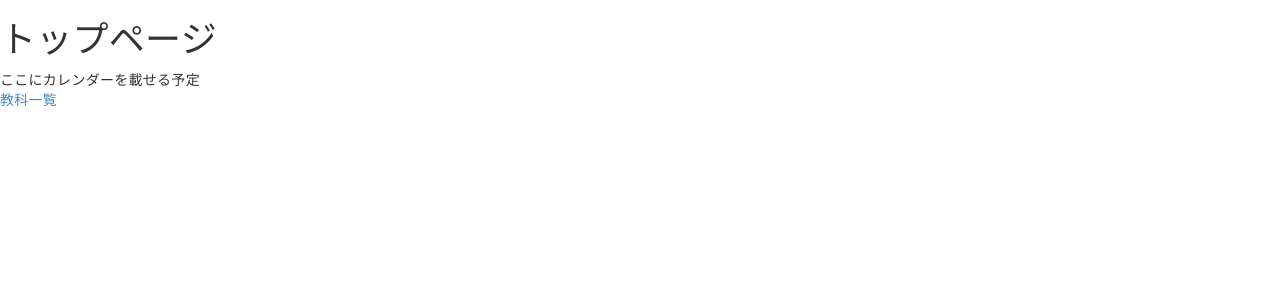
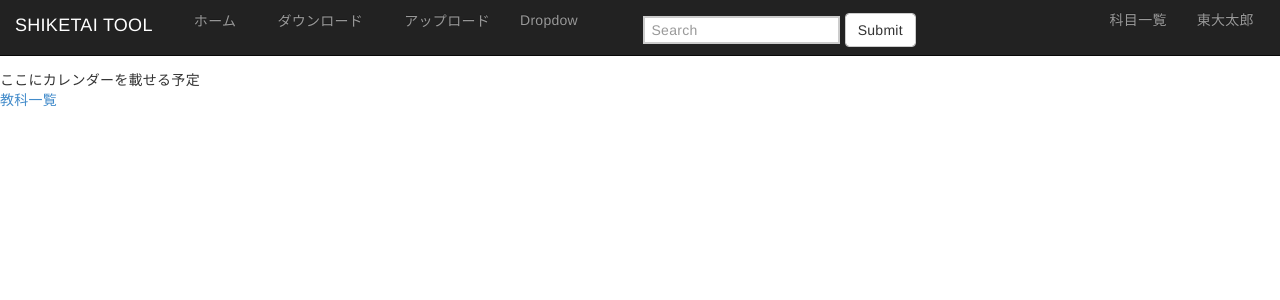
Before and after one commit to massaru129/group_2_repository, a Rails app: page / in a window 1280 px wide. Shown: the top 300 px of the page. Run offline with Rails 7, Linux system fonts and the light colour scheme; style sheets or scripts are compiled from the project's sources; parts of the project's set-up code (start-up, migrations or seed data) failed here and were passed over; some libraries are stand-ins or nearby versions; some web fonts are replaced.

Commit message:
メニューバーの作成 #17

```diff
--- a/shiketai_tool/app/views/layouts/application.html.erb
+++ b/shiketai_tool/app/views/layouts/application.html.erb
@@ -3,11 +3,66 @@
 <head>
   <title>ShiketaiTool</title>
   <%= stylesheet_link_tag    'application', media: 'all', 'data-turbolinks-track' => true %>
+  <link href="//netdna.bootstrapcdn.com/bootstrap/3.0.0/css/bootstrap-glyphicons.css" rel="stylesheet">
   <%= javascript_include_tag 'application', 'data-turbolinks-track' => true %>
   <%= csrf_meta_tags %>
 </head>
 <body>
 
+<nav class="navbar navbar-fixed-top navbar-inverse" role="navigation">
+  <div class="container-fluid">
+    <!-- Brand and toggle get grouped for better mobile display -->
+      <div class="navbar-header">
+        <button type="button" class="navbar-toggle" data-toggle="collapse" data-target="#bs-example-navbar-collapse-1">
+        	<span class="sr-only">Toggle navigation</span>
+		<span class="icon-bar"></span>
+		<span class="icon-bar"></span>
+		<span class="icon-bar"></span>
+	</button>
+	<a class="navbar-brand" href="#">SHIKETAI TOOL</a>
+      </div>
+	    <!-- Collect the nav links, forms, and other content for toggling -->
+      	<div class="collapse navbar-collapse" id="bs-example-navbar-collapse-1">
+      <ul class="nav navbar-nav">
+      　<li><a href="#"><i class="glyphicon glyphicon-home">ホーム</i></a></li>
+	<li><a href="#"><i class="glyphicon glyphicon-circle-arrow-down">ダウンロード</i></a></li>
+        <li><a href="#"><i class="glyphicon glyphicon-circle-arrow-up">アップロード</i></a></li>
+        <li class="dropdown">
+	<a href="#" class="dropdown-toggle" data-toggle="dropdown">Dropdow<i class="glyphicon glyphicon-list"></i></a>
+	<ul class="dropdown-menu" role="menu">
+		<li><a href="#">Action</a></li>
+		<li><a href="#">Another action</a></li>
+		<li><a href="#">Something else here</a></li>
+		<li class="divider"></li>
+		<li><a href="#">Separated link</a></li>
+		<li class="divider"></li>
+		<li><a href="#">One more separated link</a></li>
+	</ul>
+	</li>
+      </ul>
+      	<form class="navbar-form navbar-left" role="search">
+     	 <div class="form-group">
+     	 <input type="text" class="form-control" placeholder="Search">
+      	 </div>
+      	<button type="submit" class="btn btn-default">Submit</button>
+      	</form>
+      	<ul class="nav navbar-nav navbar-right">
+	<li><a href="#">科目一覧</a></li>
+	<li class="dropdown">
+	<a href="#" class="dropdown-toggle" data-toggle="dropdown">東大太郎<i class="glyphicon glyphicon-list"></i></a>
+	<ul class="dropdown-menu" role="menu">
+	<li><a href="#">Action</a></li>
+	<li><a href="#">Another action</a></li>
+	<li><a href="#">Something else here</a></li>
+	<li class="divider"></li>
+	<li><a href="#">Separated link</a></li>
+	</ul>
+	</li>
+	</ul>
+	</div><!-- /.navbar-collapse -->
+	</div><!-- /.container-fluid -->
+	</nav>
+
 <%= yield %>
 
 </body>
```
